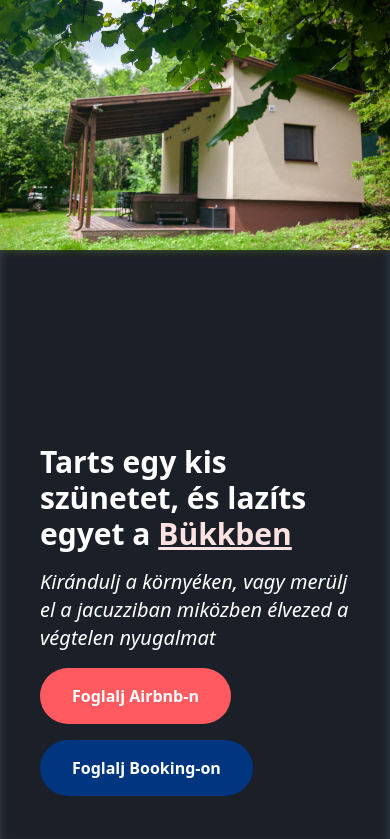
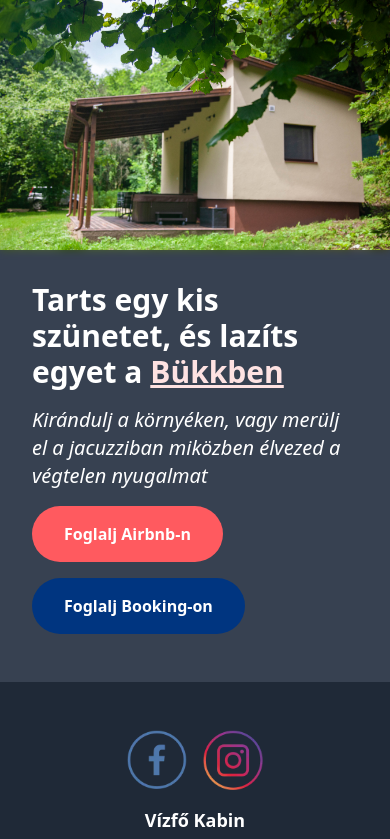
Before and after one commit to csibivili/vizfokabin, a Next.js app in the folder packages/web/: page / in a window 390 px wide. Shown: the top 839 px of the page. Built offline with nearby package versions, Linux system fonts and the light colour scheme.

Commit message:
fix: more responsive

```diff
--- a/packages/web/app/page.tsx
+++ b/packages/web/app/page.tsx
@@ -7,12 +7,12 @@ import BookingButton from "@/components/bookingButton"
 export default function Home() {
   return (
     <div className="bg-gray-950">
-      <header className="w-full h-24 bg-gray-950 hidden md:flex fixed z-50">
+      <header className="w-full h-24 bg-gray-950 hidden lg:flex fixed z-50">
         <div className="max-w-screen-2xl mx-auto w-full flex items-center h-full justify-between">
           <div>
             <Image src="/logo.svg" alt="Vízfő Kabin" width={120} height={120} />
           </div>
-          <div className="hidden md:flex gap-4 pr-4">
+          <div className="hidden lg:flex gap-4 pr-4">
             <AirbnbButton />
             <BookingButton />
           </div>
@@ -20,29 +20,28 @@ export default function Home() {
       </header>
 
       <main className="relative overflow-hidden">
-        <div className="h-screen bg-gray-700">
-          <div className="absolute inset-0 justify-self-center blur-sm">
+        <div className="min-h-96 xl:h-screen bg-gray-700 flex flex-col z-0">
+          <div className="xl:absolute inset-0 justify-self-center blur-sm">
             <div className="absolute inset-0 bg-black opacity-50" />
             <Image
               src="/hero.jpg"
               width={1920}
               height={1080}
               alt="hero"
-              className="object-cover object-center"
+              className="object-cover object-center xl:scale-150 2xl:scale-100"
             />
           </div>
           <div className="absolute inset-0 max-w-screen-2xl justify-self-center">
-            <div className="absolute inset-0 md:bg-black opacity-30" />
             <Image
               src="/hero.jpg"
               width={1920}
               height={1080}
               alt="hero"
-              className="object-cover object-center"
+              className="object-cover object-center xl:scale-150 2xl:scale-100"
             />
           </div>
-          <div className="absolute inset-0 grid grid-rows-3 max-w-screen-2xl justify-self-center w-full">
-            <div className="row-span-3 px-10 flex flex-col pb-8 md:pb-16">
+          <div className="xl:absolute inset-0 grid grid-rows-3 max-w-screen-2xl justify-self-center w-full z-40">
+            <div className="row-span-3 flex flex-col px-8 py-8 md:py-16">
               <div className="flex flex-col mt-auto mb-4 md:max-w-screen-md">
                 <h2 className="text-white text-3xl font-bold md:text-5xl">
                   Tarts egy kis szünetet, és lazíts egyet a{" "}
```
